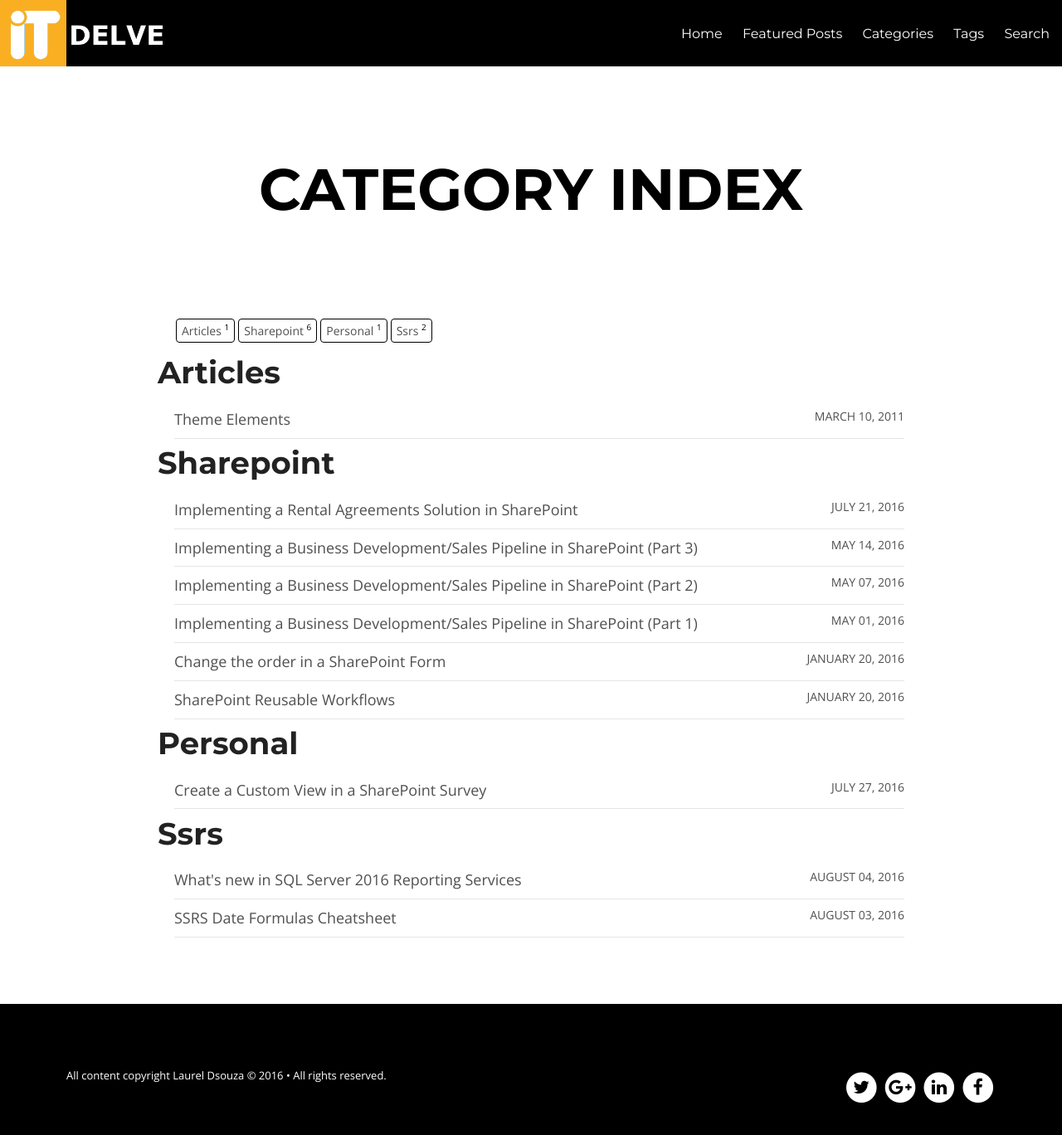
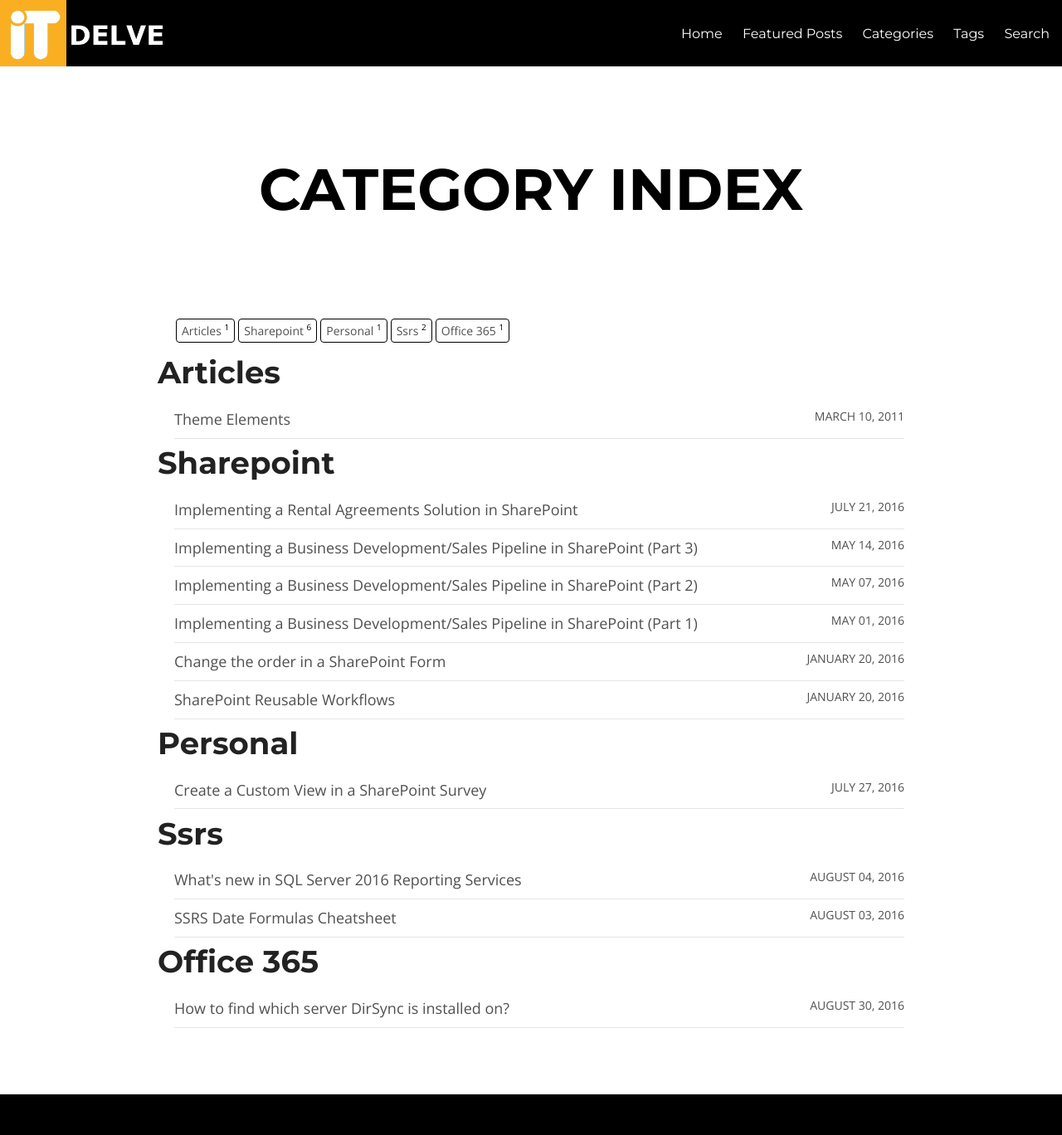
Before and after one commit to ldsouza/ldsouza.github.io, a Jekyll site: the page built from categories.html, in a window 1280 px wide and 1400 px high. Shown: the top 1368 px of the window at 83% size. Built offline with Jekyll 4.4.1, drawn with Linux system fonts in a browser that asks for light colours; nearby versions of some CDN libraries.

Commit message:
Update 2016-08-30-how-to-find-which-server-dirsync-is-installed-on.md

```diff
--- a/_posts/2016-08-30-how-to-find-which-server-dirsync-is-installed-on.md
+++ b/_posts/2016-08-30-how-to-find-which-server-dirsync-is-installed-on.md
@@ -1,9 +1,11 @@
 ---
 layout: post
-published: true
-mathjax: false
-featured: false
-comments: false
+modified: 2014-07-19
+category: Office 365
+comments: true
+mathjax:
+tags:
+  - Office 365
 title: How to find which server DirSync is installed on?
 ---
 
```
